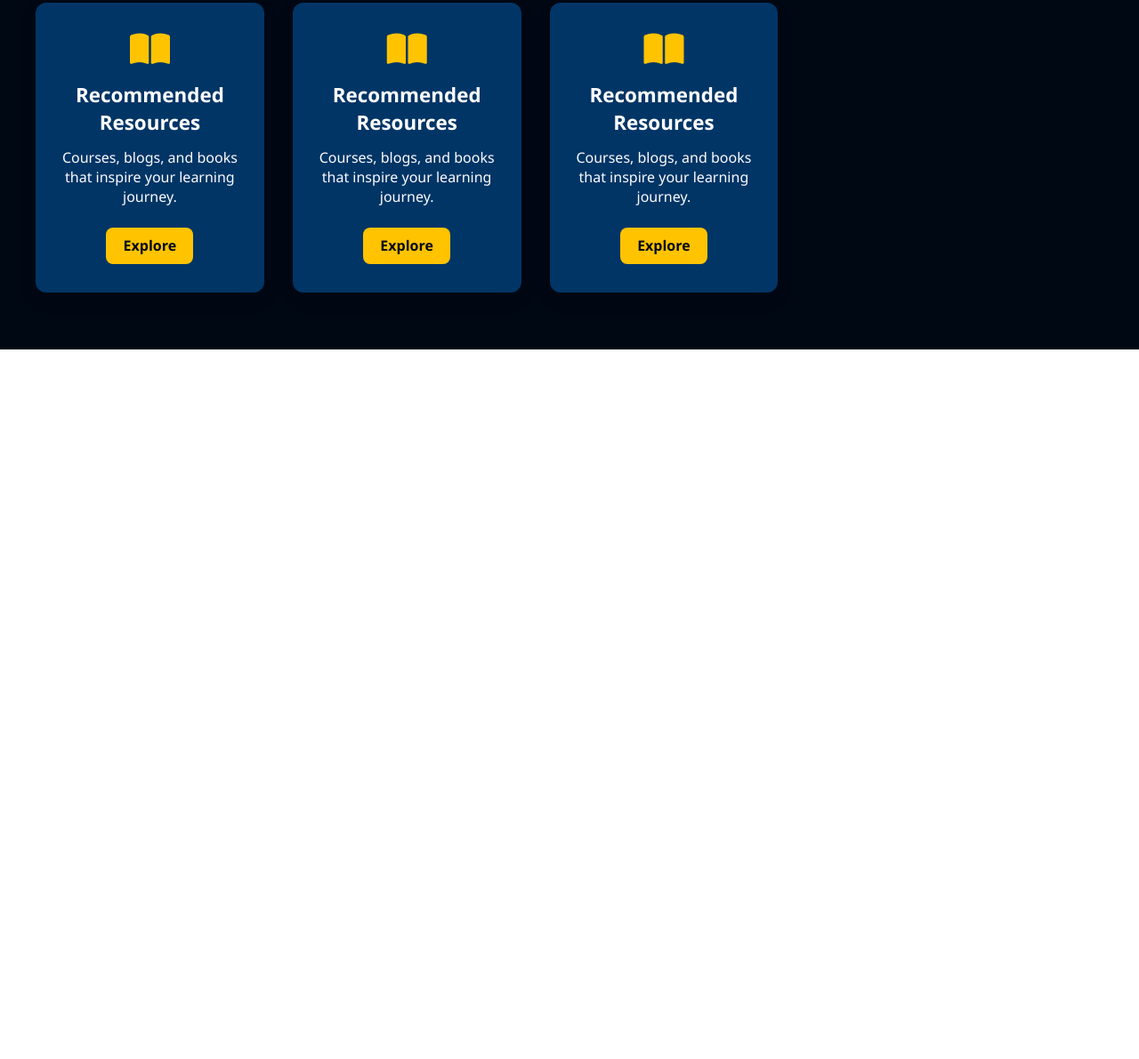
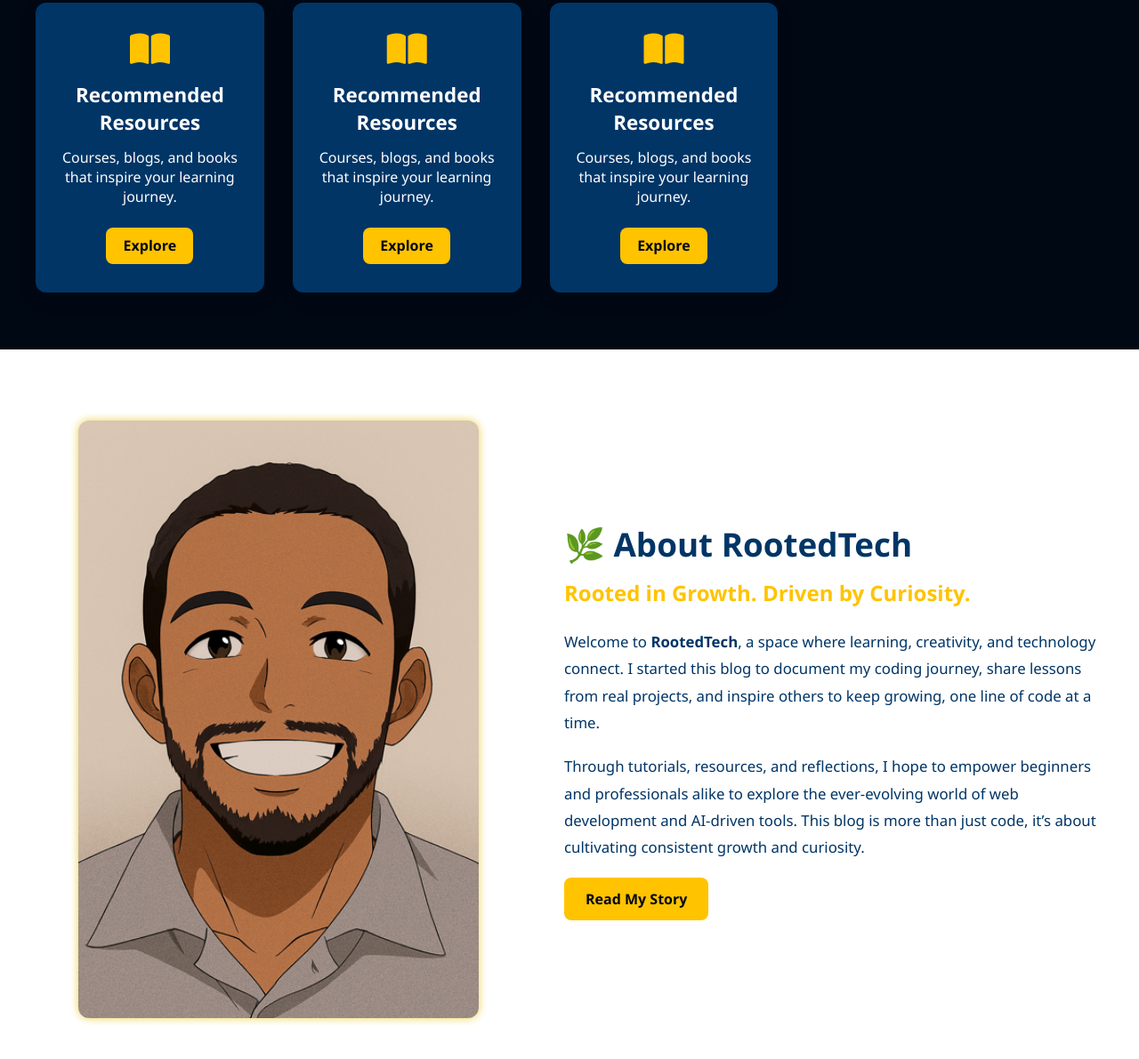
Before and after one commit to Waidon/RooTech-Project, a plain HTML site: page index.html in a window 1280 px wide. Shown: the part 2612-3803 px from the top of the page at 89% size. Before the commit the page ends 3005 px from the top, so only its background shows below. Drawn offline with Linux system fonts and the light colour scheme; a script that the page names is missing.

Commit message:
Add files via upload
Added an about the page section.

```diff
--- a/CSS/styles.css
+++ b/CSS/styles.css
@@ -423,3 +423,110 @@ header {
     font-size: 2.2rem;
   }
 }
+
+/* 🌿 About RootedTech Section */
+.about-rootedtech {
+  background: #fff;
+  color: #000814;
+  padding: 5rem 2rem;
+}
+
+.about-container {
+  display: flex;
+  align-items: center;
+  justify-content: space-between;
+  gap: 3rem;
+  max-width: 1200px;
+  margin: auto;
+  flex-wrap: wrap;
+}
+
+/* Image */
+.about-image {
+  flex: 1 1 45%;
+  text-align: center;
+}
+
+.about-image img {
+  width: 100%;
+  max-width: 450px;
+  border-radius: 12px;
+  box-shadow: 0 6px 20px rgba(0, 0, 0, 0.15);
+  object-fit: cover;
+  transition: transform 0.4s ease;
+  Box-shadow: 0 0 10px rgba(235, 208, 56, 0.938);
+}
+
+.about-image img:hover {
+  transform: scale(1.03);
+}
+
+/* Content */
+.about-content {
+  flex: 1 1 50%;
+}
+
+.about-content h2 {
+  font-size: 2.3rem;
+  color: #003566;
+  margin-bottom: 0.8rem;
+}
+
+.about-content h3 {
+  font-size: 1.5rem;
+  color: #ffc300;
+  margin-bottom: 1.5rem;
+  font-weight: 600;
+}
+
+.about-content p {
+  font-size: 1.05rem;
+  line-height: 1.8;
+  margin-bottom: 1.2rem;
+  color: #003566;
+}
+
+.about-btn {
+  display: inline-block;
+  background: #ffc300;
+  color: #000814;
+  padding: 0.8rem 1.5rem;
+  border-radius: 8px;
+  font-weight: bold;
+  text-decoration: none;
+  transition: all 0.3s ease;
+}
+
+.about-btn:hover {
+  background: #003566;
+  color: #fdfdfd;
+}
+
+/* Responsive Design */
+@media (max-width: 992px) {
+  .about-container {
+    flex-direction: column;
+    text-align: center;
+  }
+
+  .about-image,
+  .about-content {
+    flex: 1 1 100%;
+  }
+
+  .about-content h2 {
+    font-size: 2rem;
+  }
+
+  .about-content h3 {
+    font-size: 1.3rem;
+  }
+
+  .about-content p {
+    font-size: 1rem;
+  }
+
+  .about-btn {
+    padding: 0.7rem 1.3rem;
+  }
+}
--- a/index.html
+++ b/index.html
@@ -169,6 +169,37 @@
   </div>
 </section>
 
+<!--About RootedTech Section -->
+<!-- 🌱 About RootedTech / My Story Section -->
+<section class="about-rootedtech" id="about">
+  <div class="about-container">
+    <div class="about-image">
+      <!-- You can replace this image source with your own -->
+      <img src="./Images/Profile Image.png" alt="Waidon Cloete - RootedTech" />
+    </div>
+
+    <div class="about-content">
+      <h2>🌿 About RootedTech</h2>
+      <h3>Rooted in Growth. Driven by Curiosity.</h3>
+      <p>
+        Welcome to <strong>RootedTech</strong>, a space where learning,
+        creativity, and technology connect. I started this blog to document my
+        coding journey, share lessons from real projects, and inspire others to
+        keep growing, one line of code at a time.
+      </p>
+      <p>
+        Through tutorials, resources, and reflections, I hope to empower
+        beginners and professionals alike to explore the ever-evolving world of
+        web development and AI-driven tools. This blog is more than just code,
+        it’s about cultivating consistent growth and curiosity.
+      </p>
+
+      <a href="#contact" class="about-btn">Read My Story</a>
+    </div>
+  </div>
+</section>
+
+
     </main>
     <footer></footer>
     <script>
```
Also changed, not shown: Images/Profile Image.png (added).
